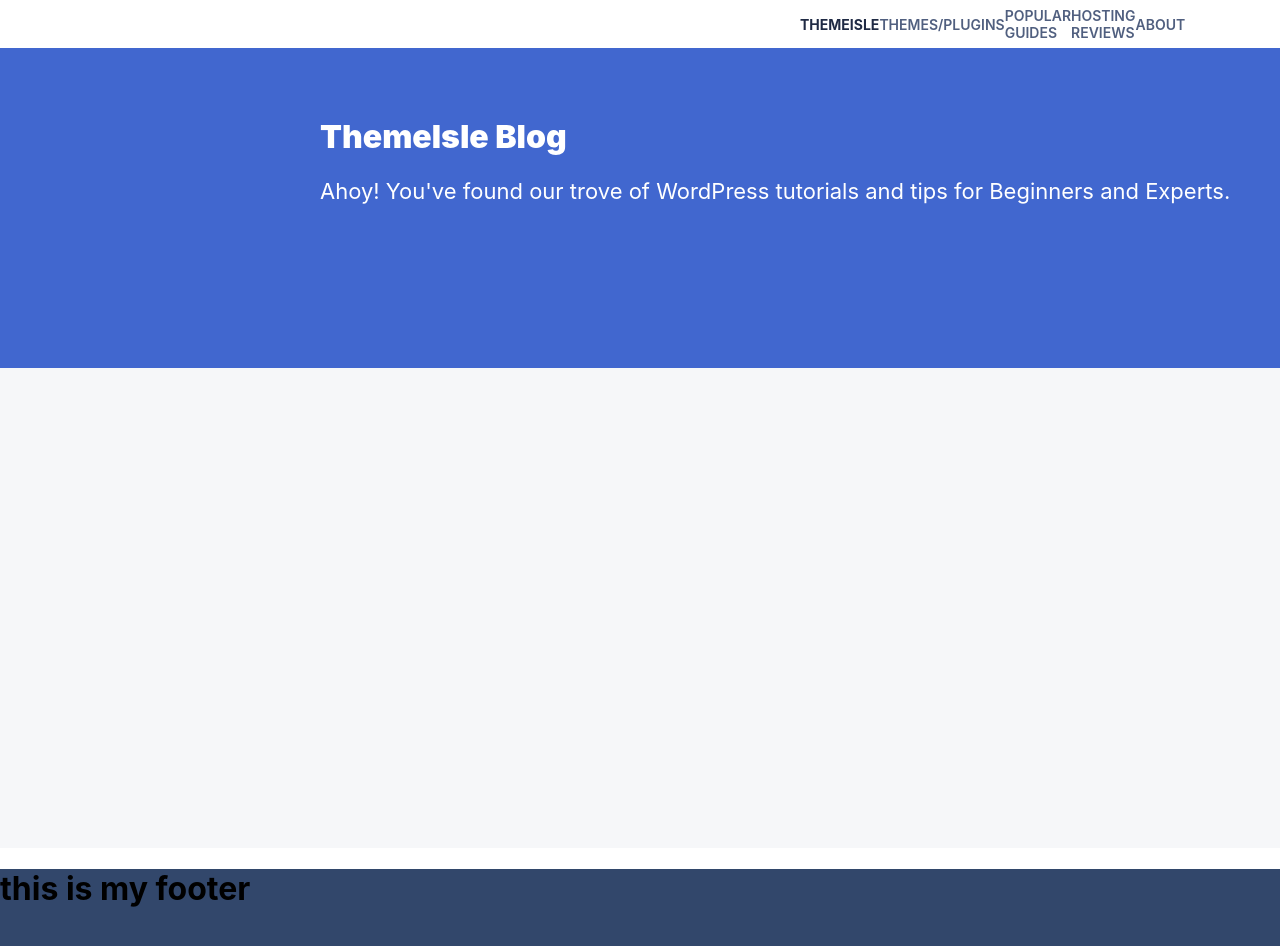
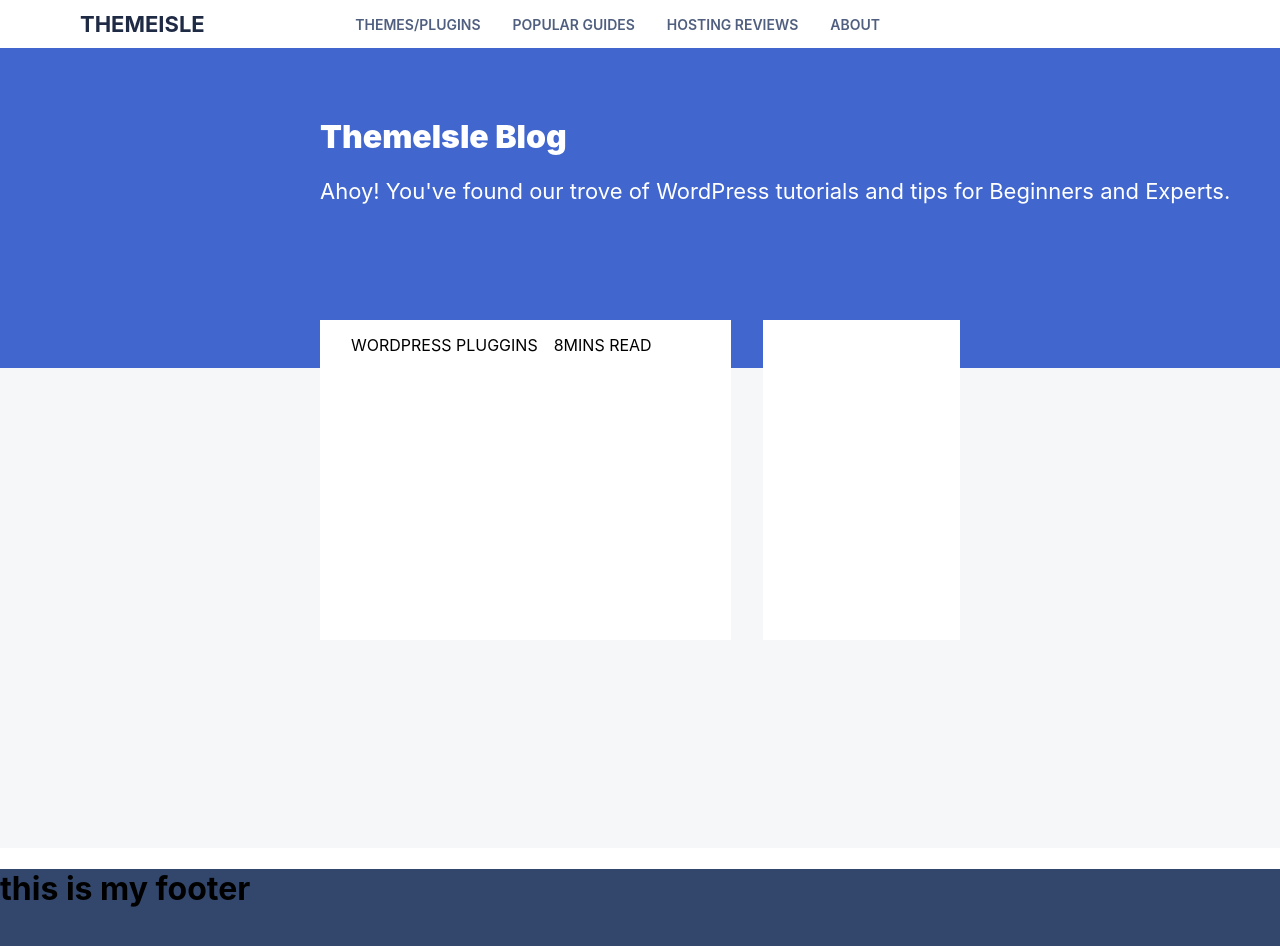
Before and after one commit to Titania01/react-blog, a React (Create React App) app: page / in a window 1280 px wide. Shown: the top 946 px of the page. Built offline with nearby package versions, Linux system fonts and the light colour scheme.

Commit message:
update code base

```diff
--- a/src/App.css
+++ b/src/App.css
@@ -13,19 +13,27 @@
 .Navbar {
   height: 3rem;
   display: flex;
-  justify-content: space-between;
   align-items: center;
   padding-right: 25rem;
   font-size: 14px;
   font-weight: 600;
   color: rgb(80, 95, 127);
   text-transform: uppercase;
-  padding-left: 50rem;
+  padding-left: 5rem;
   position: static;
+}
+
+.spacer {
+  flex-grow: 1;
+}
+
+.Navbar > p {
+  padding-left: 2rem;
 }
 
 .Navbar > h4 {
   color: rgb(31, 42, 68);
+  font-size: 22px;
 }
 
 .Navbar:hover > p {
@@ -58,7 +66,34 @@
   min-height: 100vh;
   /* display: grid; */
   /* grid-template-rows: 10rem 1fr; */
-  color: white;
+  /* color: white; */
+}
+
+.holder {
+  display: flex;
+  padding: 0 20rem 0 20rem;
+  justify-content: space-between;
+  align-items: center;
+  position: relative;
+  top: -3rem;
+}
+
+.one {
+  background: #fff;
+  height: 20rem;
+  width: 60rem;
+  padding: 15px;
+}
+
+.one > span {
+  padding-left: 1rem;
+}
+
+.two {
+  background: #fff;
+  height: 20rem;
+  width: 30rem;
+  margin-left: 2rem;
 }
 
 .Footer {
--- /dev/null
+++ b/src/componenets/Holder.jsx
@@ -0,0 +1,15 @@
+import React from "react"
+
+function Holder() {
+  return (
+    <div className="holder">
+    <div className="one">
+      <span>WORDPRESS PLUGGINS</span>
+      <span>8MINS READ </span>
+    </div>
+    <div className="two"></div>
+    </div>
+  )
+}
+
+export default Holder
--- a/src/componenets/Main.jsx
+++ b/src/componenets/Main.jsx
@@ -1,12 +1,13 @@
 import React from "react"
 import Above from "./Above"
+import Holder from "./Holder"
 
 function Main() {
 
   return (
     <div className="Main">
       <Above />
-
+     <Holder />
     </div>
   )
 }
--- a/src/componenets/Navbar.jsx
+++ b/src/componenets/Navbar.jsx
@@ -5,7 +5,7 @@
 
   return (
     <div className="Navbar">
-      <h4>themeisle</h4>
+      <h4 className="spacer">themeisle</h4>
       <p>themes/plugins</p>
       <p>popular guides</p>
       <p>hosting reviews</p>
```
Also changed, not shown: 1 other file (tests, documents, lock files or other folders).
